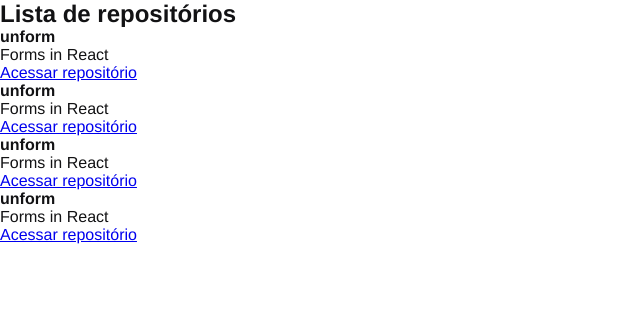
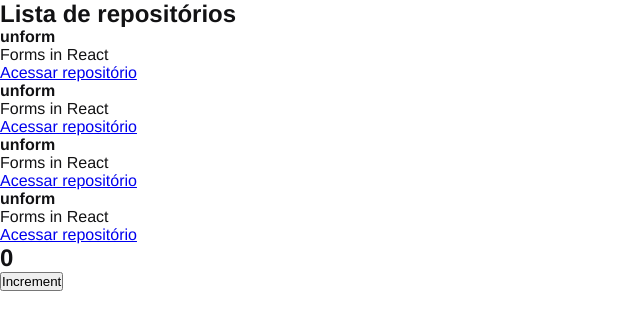
Before and after one commit to paulinhoteixeira/01-github-explorer, a React app: page / in a window 1280 px wide. Shown: the top 330 px of the page, without its empty margins (0-640 px from the left). Built offline with nearby package versions, Linux system fonts and the light colour scheme; the HTML template or start-up script is replaced by a standard one.

Commit message:
utilização do useState para criar um contador

```diff
--- a/src/App.jsx
+++ b/src/App.jsx
@@ -1,6 +1,14 @@
 import './styles/global.scss';
 import {RepositoryList} from './components/RepositoyList'
+import { Counter } from './components/Counter';
 
 export function App(){
-    return < RepositoryList />
+    return (
+        <>
+            < RepositoryList />
+            <Counter />
+        </>
+
+    )
+
 }
--- /dev/null
+++ b/src/components/Counter.jsx
@@ -0,0 +1,18 @@
+import { useState } from "react";
+
+export function Counter() {
+  const [counter, setCounter] = useState(0);
+
+  function increment() {
+    setCounter(counter + 1);
+  }
+
+  return (
+    <div>
+      <h2>{counter}</h2>
+      <button type="button" onClick={increment}>
+        Increment
+      </button>
+    </div>
+  );
+}
```
